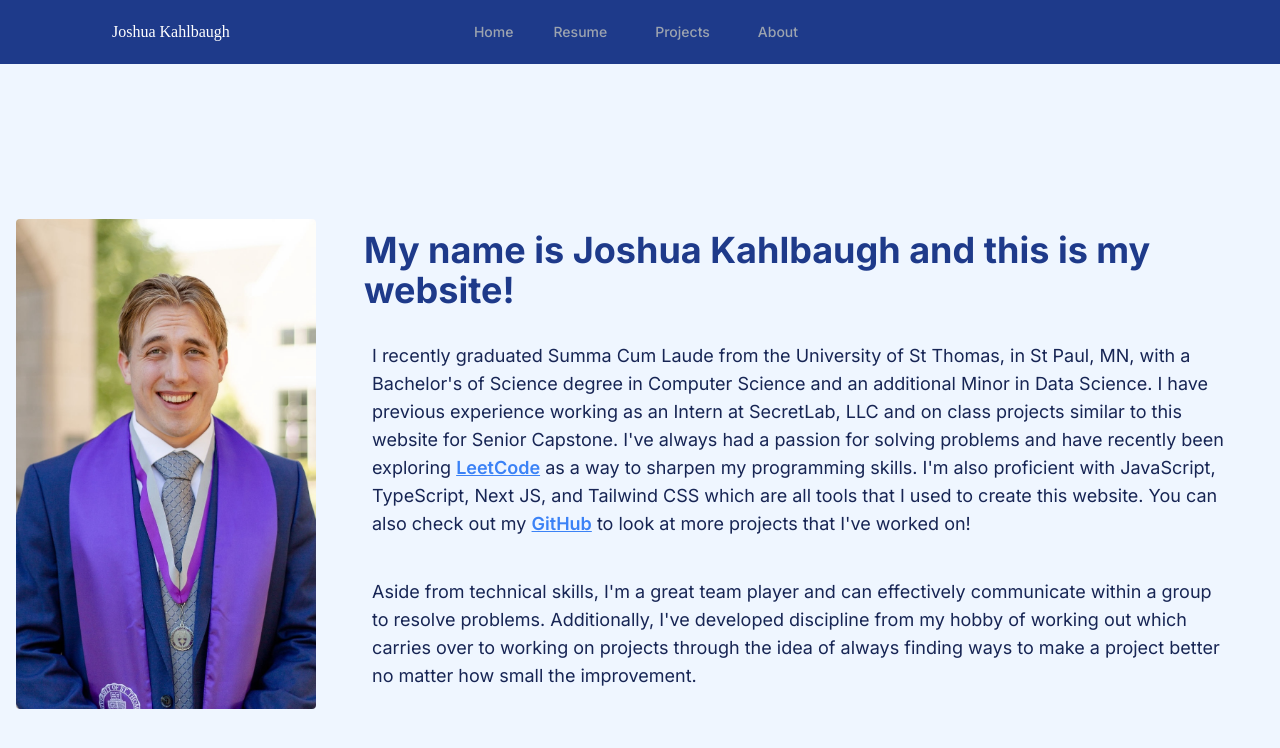
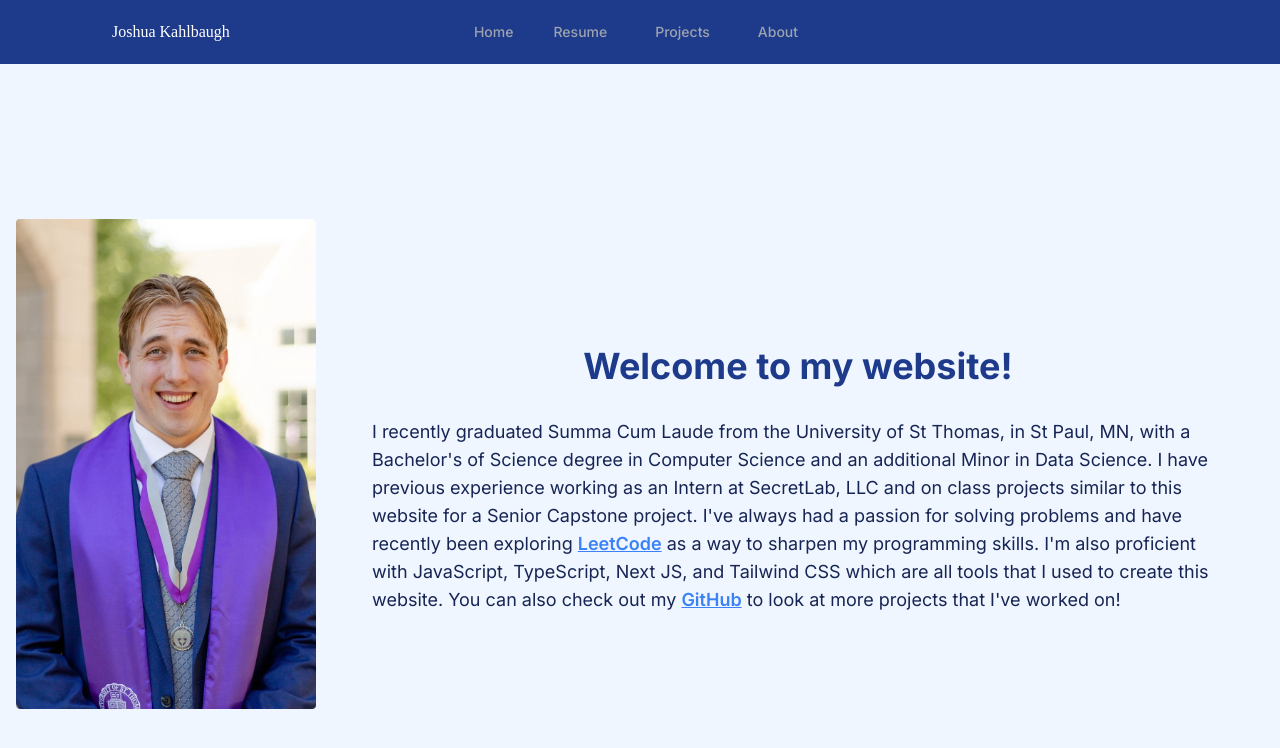
Before and after one commit to Joshk7/josh-website, a Next.js app: page / in a window 1280 px wide. Shown: the top 748 px of the page. Built offline with nearby package versions, Linux system fonts and the light colour scheme.

Commit message:
edited the home page

```diff
--- a/app/(dashboard)/page.tsx
+++ b/app/(dashboard)/page.tsx
@@ -16,14 +16,14 @@ const Home = () => {
         />
         <div className="flex flex-col justify-center items-center">
           <h1 className="p-8 text-4xl font-bold text-blue-900">
-            My name is Joshua Kahlbaugh and this is my website!
+            Welcome to my website!
           </h1>
           <p className="px-10 text-blue-950 text-lg">
             I recently graduated Summa Cum Laude from the University of St
             Thomas, in St Paul, MN, with a Bachelor's of Science degree in
             Computer Science and an additional Minor in Data Science. I have
             previous experience working as an Intern at SecretLab, LLC and on
-            class projects similar to this website for Senior Capstone. I've
+            class projects similar to this website for a Senior Capstone project. I've
             always had a passion for solving problems and have recently been
             exploring{" "}
             <a
@@ -43,15 +43,6 @@ const Home = () => {
             </a>{" "}
             to look at more projects that I've worked on!
           </p>
-
-          <p className="p-10 text-blue-950 text-lg">
-            Aside from technical skills, I'm a great team player and can
-            effectively communicate within a group to resolve problems.
-            Additionally, I've developed discipline from my hobby of working out
-            which carries over to working on projects through the idea of always
-            finding ways to make a project better no matter how small the
-            improvement.
-          </p>
         </div>
       </div>
     </div>
```
